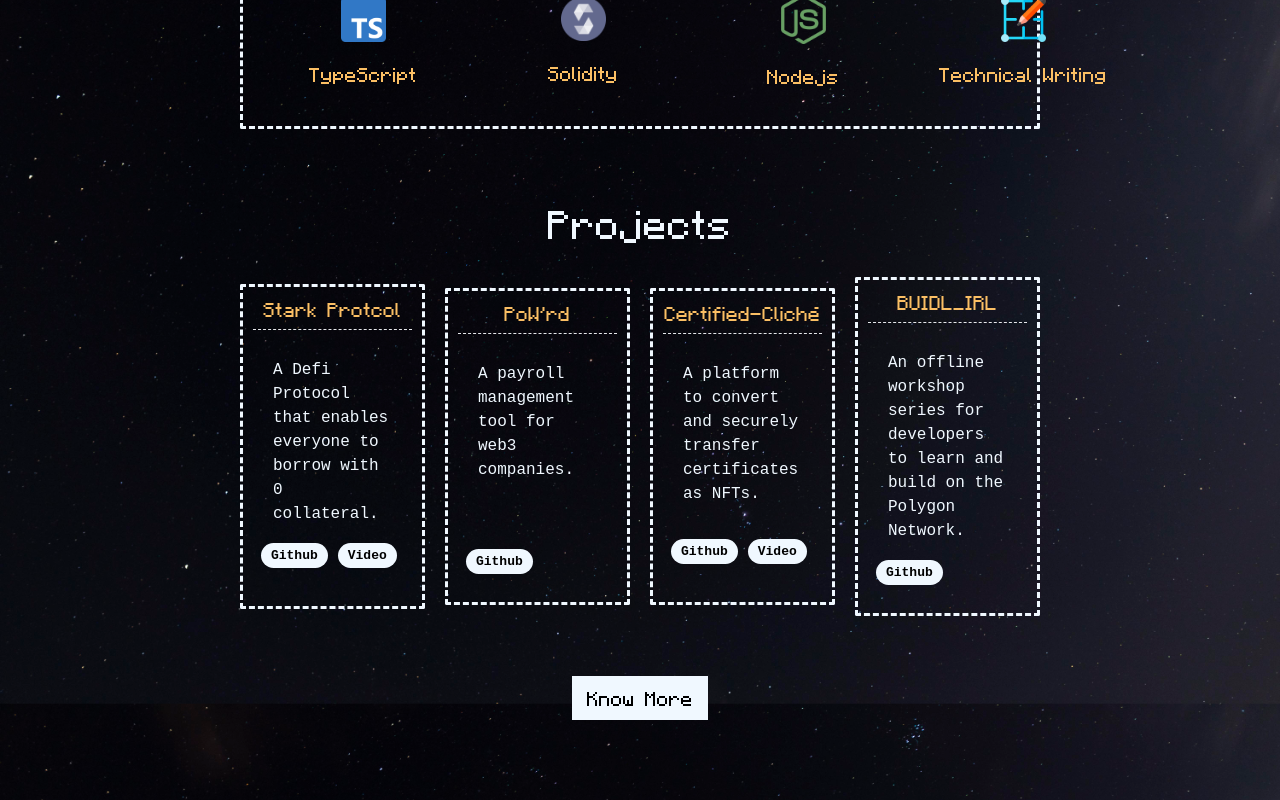
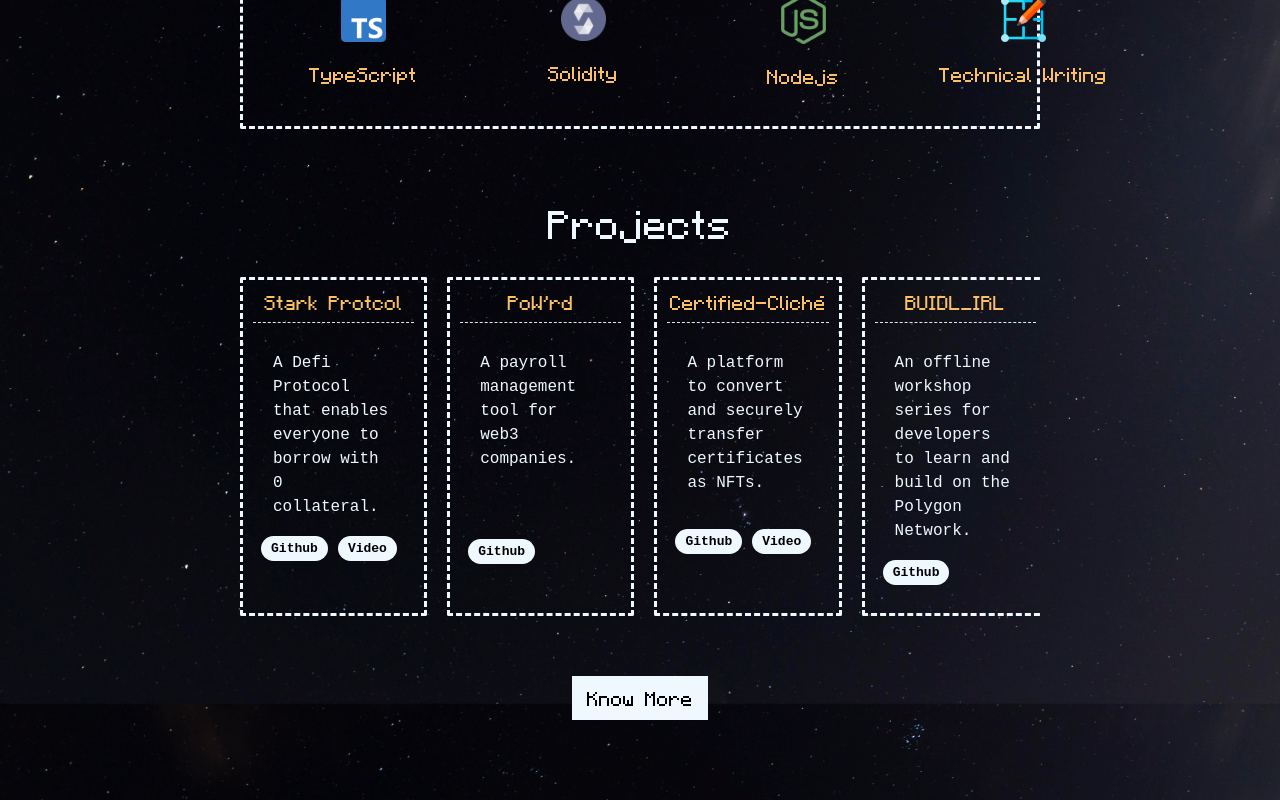
Before and after one commit to 0xayushM/portfolio_template1, a Next.js app: page / in a window 1280 px wide. Shown: the part 1003-1803 px from the top of the page. Built offline with nearby package versions, Linux system fonts and the light colour scheme.

Commit message:
feature: added horizontal scroll in projects

```diff
--- a/app/globals.css
+++ b/app/globals.css
@@ -84,16 +84,21 @@ body {
 }
 
 .project_container {
-  display: grid;
+  /* display: grid;
   grid-template-columns: repeat(4, 1fr);
   grid-column-gap: 20px;
   grid-row-gap: 20px;
   place-content: center;
-  place-items: center;
+  place-items: center; */
+  display: flex;
+  gap:20px;
+  flex-wrap: nowrap;
+  overflow-x: scroll;
 }
 
 .project_card {
-  width: 100%;
+  /* width: 100%; */
+  min-width: 23.4%;
   padding: 10px;
   border-style: dashed;
   border-width: medium;
@@ -404,7 +409,8 @@ ul {
     flex-wrap: wrap;
   }
   .project_container {
-    grid-template-columns: repeat(1, 1fr);
+    flex-direction: column;
+    flex-wrap: wrap;
   }
   .description_box {
     min-height: 200px;
```
